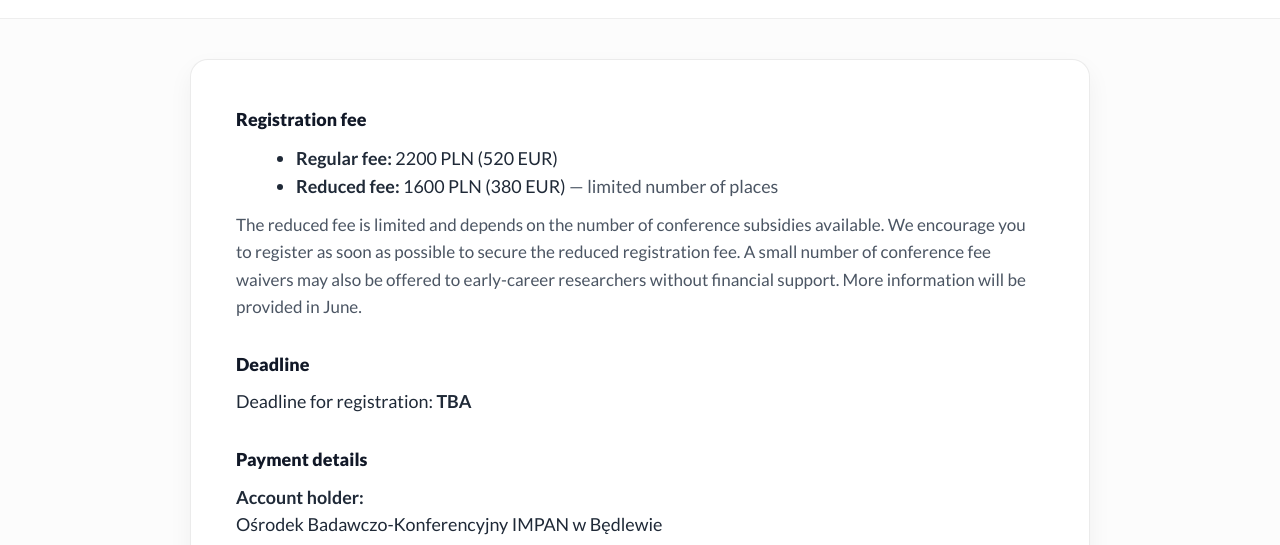
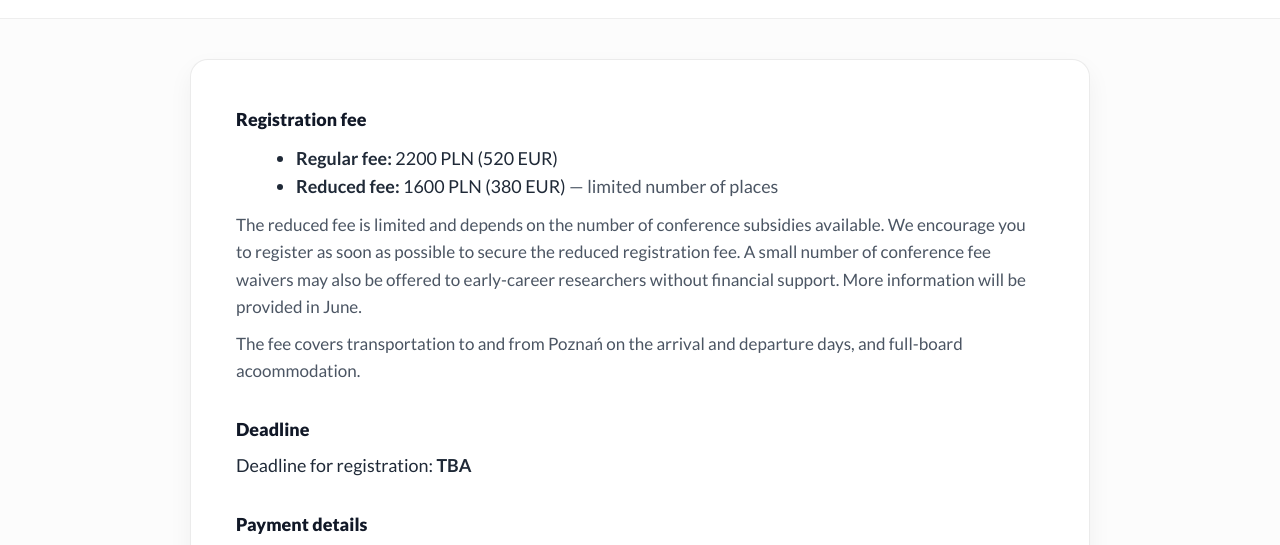
Before and after one commit to xivforum-maker/XIVFPDE, a plain HTML site: page registration.html in a window 1280 px wide. Shown: the part 232-777 px from the top of the page. Drawn offline with Linux system fonts and the light colour scheme.

Commit message:
Update registration.html
Added info what is covered by the fee.

```diff
--- a/registration.html
+++ b/registration.html
@@ -38,6 +38,9 @@
                 </ul>
                 <div class="info-text">
                     The reduced fee is limited and depends on the number of conference subsidies available. We encourage you to register as soon as possible to secure the reduced registration fee. A small number of conference fee waivers may also be offered to early-career researchers without financial support. More information will be provided in June.
+                </div>
+                <div class="info-text">
+                    The fee covers transportation to and from Poznań on the arrival and departure days, and full-board acoommodation.
                 </div>
             </section>
 
```
